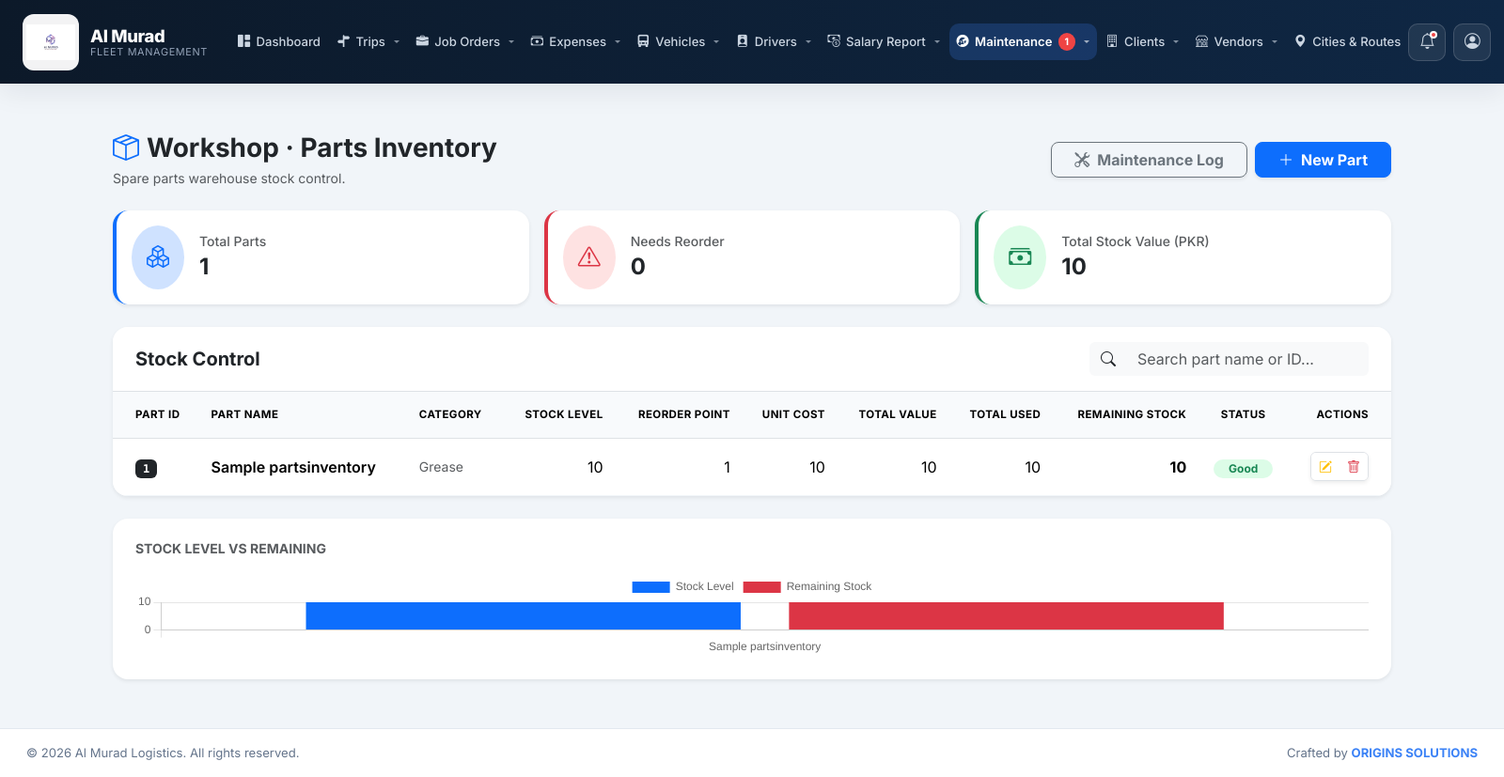
After one commit to sheikhharis-gif/al_murad, a Django app: page /maintenance/parts/ in a window 1600 px wide. The commit adds this page. Shown: the whole page at 94% size. Run offline with Django 5.2, Linux system fonts and the light colour scheme; a user stored in the database is signed in; tables that the repository leaves empty hold one stand-in row (values such as "Sample post").

Commit message:
Add Parts Inventory to the workshop dashboard
- New PartsInventory model matching the Spare Parts Warehouse Stock
  Control sheet: auto Part ID (P001...), name, category, stock level,
  reorder point, unit cost, auto total value, and auto total
  used/remaining stock/status (Reorder/Good) derived from linked
  maintenance part usage.
- MaintenancePart gets an optional inventory_item link; signals keep
  the linked part's total_used/remaining_stock in sync whenever a
  maintenance job's "Own Inventory" part usage is added, changed,
  or removed (both the old and new linked item are refreshed).
- Parts Inventory page: color-coded Reorder/Good badges, live search,
  summary cards, and a stock-level-vs-remaining bar chart, matching
  the existing Maintenance Log styling.
- Maintenance job form's part rows can now optionally link to an
  inventory item.
- Wired into nav (Maintenance dropdown) and the Workshop Only
  restricted group's allowed pages.

Co-Authored-By: Claude Sonnet 5 <noreply@anthropic.com>

```diff
--- a/masters/apps.py
+++ b/masters/apps.py
@@ -4,3 +4,6 @@ from django.apps import AppConfig
 class MastersConfig(AppConfig):
     default_auto_field = "django.db.models.BigAutoField"
     name = "masters"
+
+    def ready(self):
+        import masters.signals  # noqa: F401
--- a/masters/templates/maintenance/maintenance_list.html
+++ b/masters/templates/maintenance/maintenance_list.html
@@ -11,6 +11,9 @@
             <p class="text-muted small mb-0">Track every service job, spare parts used, and vendor payments.</p>
         </div>
         <div class="d-flex gap-2">
+            <a href="{% url 'parts_inventory_list' %}" class="btn btn-outline-secondary px-4 shadow-sm fw-bold rounded-3">
+                <i class="bi bi-box-seam me-2"></i>Parts Inventory
+            </a>
             <a href="{% url 'maintenance_add' %}" class="btn btn-primary px-4 shadow-sm fw-bold rounded-3">
                 <i class="bi bi-plus-lg me-2"></i>New Maintenance Job
             </a>
--- /dev/null
+++ b/masters/templates/maintenance/parts_inventory_list.html
@@ -0,0 +1,220 @@
+{% extends "base.html" %}
+
+{% block content %}
+<div class="container-fluid py-4">
+
+    <div class="d-flex justify-content-between align-items-center mb-4">
+        <div>
+            <h3 class="fw-bold text-dark mb-1">
+                <i class="bi bi-box-seam text-primary me-2"></i>Workshop &middot; Parts Inventory
+            </h3>
+            <p class="text-muted small mb-0">Spare parts warehouse stock control.</p>
+        </div>
+        <div class="d-flex gap-2">
+            <a href="{% url 'maintenance_list' %}" class="btn btn-outline-secondary px-4 shadow-sm fw-bold rounded-3">
+                <i class="bi bi-tools me-2"></i>Maintenance Log
+            </a>
+            <a href="{% url 'parts_inventory_add' %}" class="btn btn-primary px-4 shadow-sm fw-bold rounded-3">
+                <i class="bi bi-plus-lg me-2"></i>New Part
+            </a>
+        </div>
+    </div>
+
+    <div class="row g-3 mb-4">
+        <div class="col-md-4">
+            <div class="card border-0 shadow-sm rounded-4 p-3 border-start border-primary border-4">
+                <div class="d-flex align-items-center">
+                    <div class="bg-primary-subtle p-3 rounded-circle me-3">
+                        <i class="bi bi-boxes text-primary fs-4"></i>
+                    </div>
+                    <div>
+                        <h6 class="text-muted small mb-1">Total Parts</h6>
+                        <h4 class="fw-bold mb-0">{{ parts.count }}</h4>
+                    </div>
+                </div>
+            </div>
+        </div>
+        <div class="col-md-4">
+            <div class="card border-0 shadow-sm rounded-4 p-3 border-start border-danger border-4">
+                <div class="d-flex align-items-center">
+                    <div class="bg-danger-subtle p-3 rounded-circle me-3">
+                        <i class="bi bi-exclamation-triangle text-danger fs-4"></i>
+                    </div>
+                    <div>
+                        <h6 class="text-muted small mb-1">Needs Reorder</h6>
+                        <h4 class="fw-bold mb-0">{{ reorder_count }}</h4>
+                    </div>
+                </div>
+            </div>
+        </div>
+        <div class="col-md-4">
+            <div class="card border-0 shadow-sm rounded-4 p-3 border-start border-success border-4">
+                <div class="d-flex align-items-center">
+                    <div class="bg-success-subtle p-3 rounded-circle me-3">
+                        <i class="bi bi-cash-stack text-success fs-4"></i>
+                    </div>
+                    <div>
+                        <h6 class="text-muted small mb-1">Total Stock Value (PKR)</h6>
+                        <h4 class="fw-bold mb-0">{{ total_value|floatformat:0 }}</h4>
+                    </div>
+                </div>
+            </div>
+        </div>
+    </div>
+
+    <div class="card border-0 shadow-sm rounded-4 overflow-hidden mb-4">
+        <div class="card-header bg-white border-0 py-3 px-4 d-flex justify-content-between align-items-center border-bottom">
+            <h5 class="fw-bold mb-0 text-dark">Stock Control</h5>
+            <div class="input-group w-auto">
+                <span class="input-group-text bg-light border-0"><i class="bi bi-search"></i></span>
+                <input type="text" id="partSearch" class="form-control bg-light border-0 small" placeholder="Search part name or ID...">
+            </div>
+        </div>
+
+        <div class="table-responsive">
+            <table class="table table-hover align-middle mb-0 custom-parts-table">
+                <thead class="bg-light">
+                    <tr class="text-muted small text-uppercase fw-bold">
+                        <th class="ps-4">Part ID</th>
+                        <th>Part Name</th>
+                        <th>Category</th>
+                        <th class="text-end">Stock Level</th>
+                        <th class="text-end">Reorder Point</th>
+                        <th class="text-end">Unit Cost</th>
+                        <th class="text-end">Total Value</th>
+                        <th class="text-end">Total Used</th>
+                        <th class="text-end">Remaining Stock</th>
+                        <th class="text-center">Status</th>
+                        <th class="text-end pe-4">Actions</th>
+                    </tr>
+                </thead>
+                <tbody id="partsTableBody">
+                    {% for p in parts %}
+                    <tr data-part="{{ p.part_id }}" data-name="{{ p.part_name }}">
+                        <td class="ps-4">
+                            <span class="badge bg-dark text-white rounded-2 px-2 py-1 font-monospace">{{ p.part_id }}</span>
+                        </td>
+                        <td class="fw-semibold">{{ p.part_name }}</td>
+                        <td class="small text-muted">{{ p.get_category_display|default:"-" }}</td>
+                        <td class="text-end">{{ p.stock_level }}</td>
+                        <td class="text-end">{{ p.reorder_point }}</td>
+                        <td class="text-end">{{ p.unit_cost|floatformat:0 }}</td>
+                        <td class="text-end">{{ p.total_value|floatformat:0 }}</td>
+                        <td class="text-end">{{ p.total_used }}</td>
+                        <td class="text-end fw-bold">{{ p.remaining_stock }}</td>
+                        <td class="text-center">
+                            {% if p.status == "REORDER" %}
+                            <span class="badge bg-danger-subtle text-danger rounded-pill px-3 py-1 fw-bold">Reorder</span>
+                            {% else %}
+                            <span class="badge bg-success-subtle text-success rounded-pill px-3 py-1 fw-bold">Good</span>
+                            {% endif %}
+                        </td>
+                        <td class="text-end pe-4">
+                            <div class="btn-group shadow-sm rounded-2 overflow-hidden bg-white border">
+                                <a href="{% url 'parts_inventory_edit' p.id %}" class="btn btn-sm btn-white text-warning border-end" title="Edit Part">
+                                    <i class="bi bi-pencil-square"></i>
+                                </a>
+                                <a href="{% url 'parts_inventory_delete' p.id %}"
+                                   class="btn btn-sm btn-white text-danger"
+                                   title="Delete Part"
+                                   onclick="return confirm('Is part ko delete karna hai?')">
+                                    <i class="bi bi-trash"></i>
+                                </a>
+                            </div>
+                        </td>
+                    </tr>
+                    {% empty %}
+                    <tr>
+                        <td colspan="11" class="text-center py-5">
+                            <div class="opacity-25 mb-3">
+                                <i class="bi bi-box-seam display-1"></i>
+                            </div>
+                            <h5 class="text-muted">No parts in inventory yet.</h5>
+                            <p class="small text-muted">Naya part add karke stock control shuru karein.</p>
+                        </td>
+                    </tr>
+                    {% endfor %}
+                </tbody>
+            </table>
+        </div>
+    </div>
+
+    {% if parts %}
+    <div class="card border-0 shadow-sm rounded-4 p-4">
+        <h6 class="fw-bold text-uppercase text-muted small mb-3">Stock Level vs Remaining</h6>
+        <canvas id="partsChart" height="90"></canvas>
+    </div>
+    {% endif %}
+</div>
+
+<style>
+    .custom-parts-table thead th {
+        font-size: 0.72rem;
+        padding: 1rem 0.75rem;
+        background-color: #f8fafc;
+        letter-spacing: 0.4px;
+        white-space: nowrap;
+    }
+
+    .custom-parts-table tbody td {
+        padding: 0.9rem 0.75rem;
+        border-bottom: 1px solid #f1f5f9;
+        vertical-align: middle;
+    }
+
+    .btn-white { background-color: #fff; border: none; }
+    .btn-white:hover { background-color: #f8fafc; }
+
+    .bg-success-subtle { background-color: #dcfce7 !important; }
+    .bg-danger-subtle { background-color: #fee2e2 !important; }
+
+    .font-monospace { font-family: 'SFMono-Regular', Consolas, monospace !important; }
+
+    .custom-parts-table tbody tr:hover {
+        background-color: #f9fafb;
+    }
+</style>
+
+<script>
+    document.getElementById('partSearch').addEventListener('keyup', function() {
+        let value = this.value.trim().toLowerCase();
+        let rows = document.querySelectorAll('#partsTableBody tr[data-part]');
+        rows.forEach(row => {
+            let part = (row.dataset.part || "").toLowerCase();
+            let name = (row.dataset.name || "").toLowerCase();
+            row.style.display = (!value || part.includes(value) || name.includes(value)) ? "" : "none";
+        });
+    });
+</script>
+{% endblock %}
+
+{% block extra_js %}
+{% if parts %}
+<script src="https://cdn.jsdelivr.net/npm/chart.js@4.4.1/dist/chart.umd.min.js"></script>
+<script>
+    const partsChartCtx = document.getElementById('partsChart').getContext('2d');
+    new Chart(partsChartCtx, {
+        type: 'bar',
+        data: {
+            labels: [{% for p in parts %}"{{ p.part_name|escapejs }}"{% if not forloop.last %},{% endif %}{% endfor %}],
+            datasets: [
+                {
+                    label: 'Stock Level',
+                    data: [{% for p in parts %}{{ p.stock_level }}{% if not forloop.last %},{% endif %}{% endfor %}],
+                    backgroundColor: '#0d6efd',
+                },
+                {
+                    label: 'Remaining Stock',
+                    data: [{% for p in parts %}{{ p.remaining_stock }}{% if not forloop.last %},{% endif %}{% endfor %}],
+                    backgroundColor: '#dc3545',
+                },
+            ],
+        },
+        options: {
+            responsive: true,
+            scales: { y: { beginAtZero: true } },
+        },
+    });
+</script>
+{% endif %}
+{% endblock %}
--- a/operations/middleware.py
+++ b/operations/middleware.py
@@ -13,6 +13,7 @@ RESTRICTED_GROUPS = {
     "Workshop Only": {
         "allowed": {
             "maintenance_list", "maintenance_add", "maintenance_edit", "maintenance_delete",
+            "parts_inventory_list", "parts_inventory_add", "parts_inventory_edit", "parts_inventory_delete",
             "logout",
         },
         "home": "maintenance_list",
--- a/operations/urls.py
+++ b/operations/urls.py
@@ -30,6 +30,12 @@ urlpatterns = [
     path("maintenance/edit/<int:job_id>/", views.maintenance_edit, name="maintenance_edit"),
     path("maintenance/delete/<int:job_id>/", views.maintenance_delete, name="maintenance_delete"),
 
+    # --- PARTS INVENTORY (WORKSHOP) ---
+    path("maintenance/parts/", views.parts_inventory_list, name="parts_inventory_list"),
+    path("maintenance/parts/add/", views.parts_inventory_add, name="parts_inventory_add"),
+    path("maintenance/parts/edit/<int:part_id>/", views.parts_inventory_edit, name="parts_inventory_edit"),
+    path("maintenance/parts/delete/<int:part_id>/", views.parts_inventory_delete, name="parts_inventory_delete"),
+
     # --- PDF GENERATION (UPDATED) ---
     # Purana Trip PDF band, ab Job-based Invoice chalayenge
     path("jobs/invoice/<int:job_id>/", views.job_invoice_pdf, name="job_invoice_pdf"),
--- a/operations/views.py
+++ b/operations/views.py
@@ -33,8 +33,9 @@ from masters.models import (
     Vendor,
     Vehicle,
     MaintenanceJob,
+    PartsInventory,
 )
-from masters.forms import MaintenanceJobForm, MaintenancePartFormSet
+from masters.forms import MaintenanceJobForm, MaintenancePartFormSet, PartsInventoryForm
 
 # ================= DASHBOARD =================
 @login_required
@@ -649,6 +650,48 @@ def maintenance_delete(request, job_id):
     job.delete()
     return redirect("maintenance_list")
 
+
+# ================= WORKSHOP: PARTS INVENTORY =================
+def parts_inventory_list(request):
+    parts = PartsInventory.objects.all()
+    reorder_count = sum(1 for p in parts if p.status == "REORDER")
+    total_value = parts.aggregate(total=Sum("total_value"))["total"] or 0
+    return render(request, "maintenance/parts_inventory_list.html", {
+        "parts": parts,
+        "reorder_count": reorder_count,
+        "total_value": total_value,
+    })
+
+
+def parts_inventory_add(request):
+    if request.method == "POST":
+        form = PartsInventoryForm(request.POST)
+        if form.is_valid():
+            form.save()
+            return redirect("parts_inventory_list")
+    else:
+        form = PartsInventoryForm()
+    return render(request, "maintenance/parts_inventory_form.html", {"form": form})
+
+
+def parts_inventory_edit(request, part_id):
+    part = get_object_or_404(PartsInventory, id=part_id)
+    if request.method == "POST":
+        form = PartsInventoryForm(request.POST, instance=part)
+        if form.is_valid():
+            form.save()
+            return redirect("parts_inventory_list")
+    else:
+        form = PartsInventoryForm(instance=part)
+    return render(request, "maintenance/parts_inventory_form.html", {"form": form, "part": part})
+
+
+def parts_inventory_delete(request, part_id):
+    part = get_object_or_404(PartsInventory, id=part_id)
+    part.delete()
+    return redirect("parts_inventory_list")
+
+
 def job_view_trips(request, job_id):
     job = get_object_or_404(Job, id=job_id)
     trips = Trip.objects.filter(job=job).order_by("-trip_date")
--- a/templates/base.html
+++ b/templates/base.html
@@ -165,13 +165,14 @@
 
                 {% if not is_expense_only %}
                 <li class="nav-item dropdown">
-                    <a href="#" class="nav-link dropdown-toggle {% if request.resolver_match.url_name == 'maintenance_list' or request.resolver_match.url_name == 'maintenance_add' or request.resolver_match.url_name == 'maintenance_edit' %}active{% endif %}" role="button" data-bs-toggle="dropdown" aria-expanded="false">
+                    <a href="#" class="nav-link dropdown-toggle {% if request.resolver_match.url_name == 'maintenance_list' or request.resolver_match.url_name == 'maintenance_add' or request.resolver_match.url_name == 'maintenance_edit' or request.resolver_match.url_name == 'parts_inventory_list' or request.resolver_match.url_name == 'parts_inventory_add' or request.resolver_match.url_name == 'parts_inventory_edit' %}active{% endif %}" role="button" data-bs-toggle="dropdown" aria-expanded="false">
                         <i class="bi bi-wrench-adjustable-circle-fill"></i> Maintenance
                         {% if critical_vehicles %}<span class="badge-count">{{ critical_vehicles|length }}</span>{% endif %}
                     </a>
                     <ul class="dropdown-menu">
                         <li><a class="dropdown-item" href="{% url 'maintenance_list' %}"><i class="bi bi-list-ul me-2"></i>Maintenance Log</a></li>
                         <li><a class="dropdown-item" href="{% url 'maintenance_add' %}"><i class="bi bi-plus-circle me-2"></i>New Maintenance Job</a></li>
+                        <li><a class="dropdown-item" href="{% url 'parts_inventory_list' %}"><i class="bi bi-box-seam me-2"></i>Parts Inventory</a></li>
                     </ul>
                 </li>
                 {% endif %}
```
Also changed, not shown: masters/admin.py (+17 -0 lines), masters/forms.py (+18 -1 lines), masters/models.py (+56 -0 lines), masters/signals.py (added, +35 -0 lines), masters/templates/maintenance/maintenance_form.html (+13 -5 lines), masters/templates/maintenance/parts_inventory_form.html (added, +96 -0 lines), masters/migrations/0012_partsinventory_maintenancepart_inventory_item.py (added).
